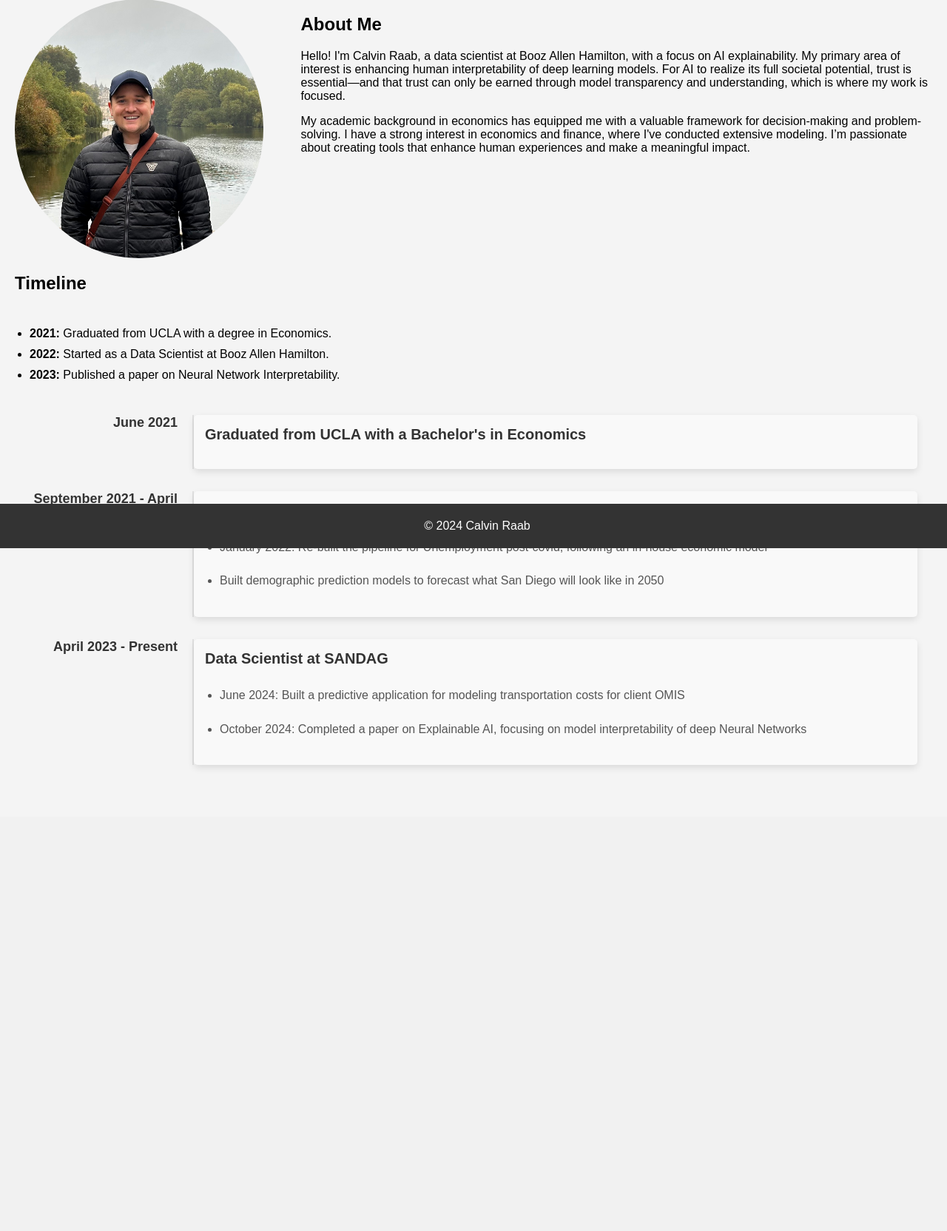
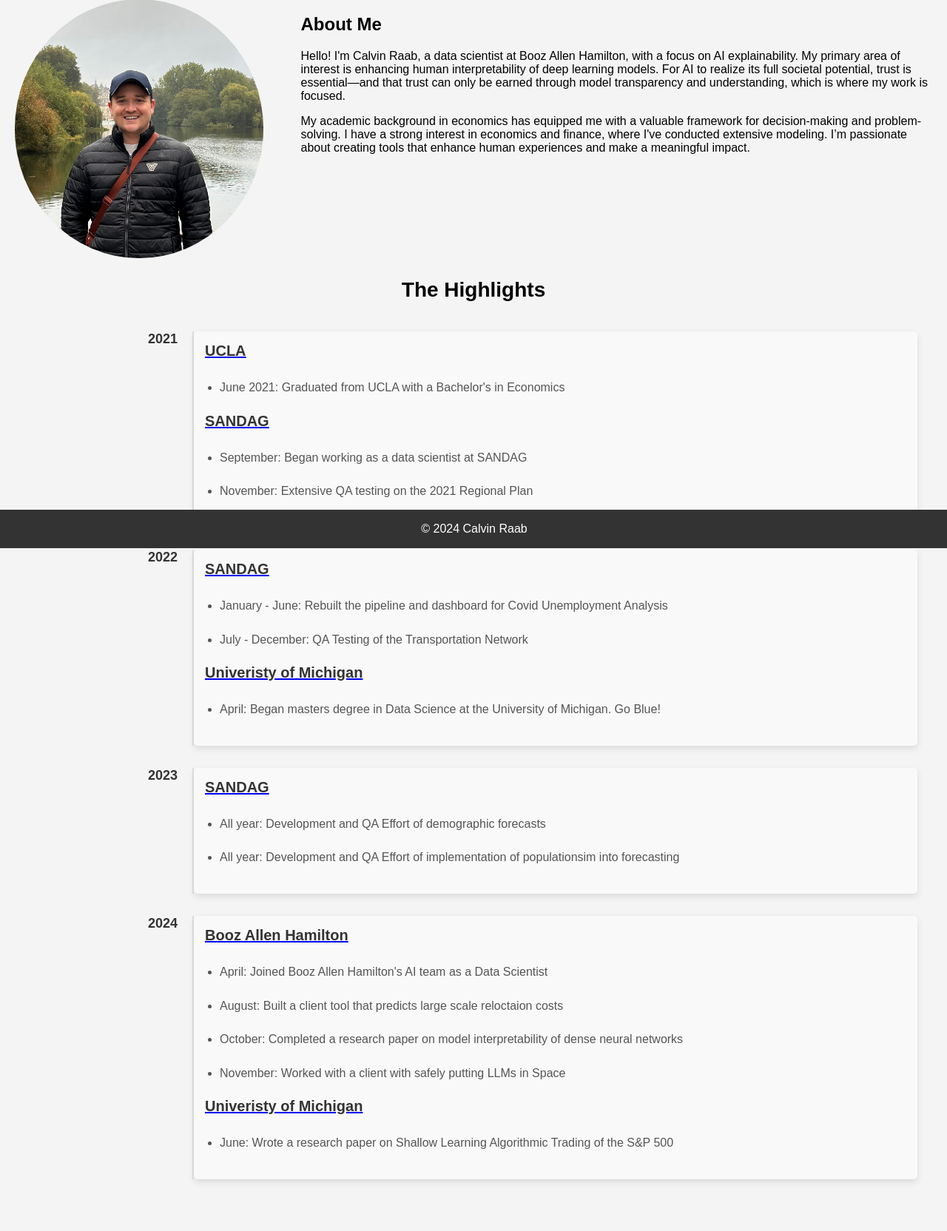
Before and after one commit to calvinraab/personal_website, a Flask app: page / in a window 1280 px wide. Shown: the part 59-1723 px from the top of the page at 74% size. Before the commit the page ends 1096 px from the top, so only its background shows below. Run offline with Flask 3, Linux system fonts and the light colour scheme.

Commit message:
New Highlights bar

```diff
--- a/static/css/style.css
+++ b/static/css/style.css
@@ -26,7 +26,7 @@ footer {
     background-color: #333;
     color: white;
     text-align: center;
-    padding: 5px;
+    padding: 1px;
     position: fixed;
     width: 100%;
     bottom: 0;
@@ -130,3 +130,10 @@ footer {
         padding-left: 0;
     }
 }
+
+/* Center the timeline heading */
+.timeline-section h2 {
+    text-align: center;
+    font-size: 28px;
+    margin-bottom: 20px;
+}
--- a/templates/home.html
+++ b/templates/home.html
@@ -1,11 +1,13 @@
 {% extends "base.html" %} {% block content %}
 <section id="about">
   <div class="about-section">
+    <div class="about-photo">
       <img
         src="{{ url_for('static', filename='img/yourphoto.jpg') }}"
         alt="Your Photo"
       />
-    <div>
+    </div>
+    <div class="about-info">
       <h1>About Me</h1>
       <p>
         Hello! I'm Calvin Raab, a data scientist at Booz Allen Hamilton, with a
@@ -27,66 +29,115 @@
 </section>
 
 <section id="timeline">
-  <h2>Timeline</h2>
-  <ul class="timeline">
+  <div class="timeline-section">
+    <h2>The Highlights</h2>
+    <div class="timeline-container">
+      <div class="timeline">
+        <!-- 2021 -->
+        <div class="timeline-item">
+          <div class="timeline-date">2021</div>
+          <div class="timeline-content">
+            <a href="https://www.ucla.edu/" target="_blank">
+              <h3>UCLA</h3>
+            </a>
+            <ul>
               <li>
-      <strong>2021:</strong> Graduated from UCLA with a degree in Economics.
+                June 2021: Graduated from UCLA with a Bachelor's in Economics
               </li>
-    <li>
-      <strong>2022:</strong> Started as a Data Scientist at Booz Allen Hamilton.
-    </li>
-    <li>
-      <strong>2023:</strong> Published a paper on Neural Network
-      Interpretability.
-    </li>
-    <!-- Add more milestones here -->
             </ul>
-</section>
-
-<div class="timeline">
-  <!-- June 2021 -->
-  <div class="timeline-item">
-    <div class="timeline-date">June 2021</div>
-    <div class="timeline-content">
-      <h3>Graduated from UCLA with a Bachelor's in Economics</h3>
+            <a href="https://www.sandag.org/" target="_blank">
+              <h3>SANDAG</h3>
+            </a>
+            <ul>
+              <li>September: Began working as a data scientist at SANDAG</li>
+              <li>November: Extensive QA testing on the 2021 Regional Plan</li>
+            </ul>
           </div>
         </div>
 
-  <!-- September 2021 - April 2023 -->
+        <!-- 2022 -->
         <div class="timeline-item">
-    <div class="timeline-date">September 2021 - April 2023</div>
+          <div class="timeline-date">2022</div>
           <div class="timeline-content">
-      <h3>Data Scientist at SANDAG</h3>
+            <a href="https://www.sandag.org/" target="_blank">
+              <h3>SANDAG</h3>
+            </a>
             <ul>
               <li>
-          January 2022: Re-built the pipeline for Unemployment post-covid,
-          following an in-house economic model
+                January - June: Rebuilt the pipeline and dashboard for Covid
+                Unemployment Analysis
               </li>
+              <li>July - December: QA Testing of the Transportation Network</li>
+            </ul>
+            <a href="https://umich.edu/" target="_blank">
+              <h3>Univeristy of Michigan</h3>
+            </a>
+            <ul>
               <li>
-          Built demographic prediction models to forecast what San Diego will
-          look like in 2050
+                April: Began masters degree in Data Science at the University of
+                Michigan. Go Blue!
               </li>
             </ul>
           </div>
         </div>
 
-  <!-- April 2023 - Present -->
+        <!-- 2023 -->
         <div class="timeline-item">
-    <div class="timeline-date">April 2023 - Present</div>
+          <div class="timeline-date">2023</div>
           <div class="timeline-content">
-      <h3>Data Scientist at SANDAG</h3>
+            <a href="https://www.sandag.org/" target="_blank">
+              <h3>SANDAG</h3>
+            </a>
             <ul>
               <li>
-          June 2024: Built a predictive application for modeling transportation
-          costs for client OMIS
+                All year: Development and QA Effort of demographic forecasts
               </li>
               <li>
-          October 2024: Completed a paper on Explainable AI, focusing on model
-          interpretability of deep Neural Networks
+                All year: Development and QA Effort of implementation of
+                populationsim into forecasting
               </li>
             </ul>
           </div>
         </div>
+
+        <!-- 2024 -->
+        <div class="timeline-item">
+          <div class="timeline-date">2024</div>
+          <div class="timeline-content">
+            <a href="https://www.boozallen.com/" target="_blank">
+              <h3>Booz Allen Hamilton</h3>
+            </a>
+            <ul>
+              <li>
+                April: Joined Booz Allen Hamilton's AI team as a Data Scientist
+              </li>
+              <li>
+                August: Built a client tool that predicts large scale reloctaion
+                costs
+              </li>
+              <li>
+                October: Completed a research paper on model interpretability of
+                dense neural networks
+              </li>
+              <li>
+                November: Worked with a client with safely putting LLMs in Space
+              </li>
+            </ul>
+            <a href="https://umich.edu/" target="_blank">
+              <h3>Univeristy of Michigan</h3>
+            </a>
+            <ul>
+              <li>
+                June: Wrote a research paper on Shallow Learning Algorithmic
+                Trading of the S&P 500
+              </li>
+            </ul>
+          </div>
         </div>
 
+        <!-- Future -->
+      </div>
+    </div>
+  </div>
+</section>
 {% endblock %}
```
Lines whose indentation alone changed are shown as unchanged.
